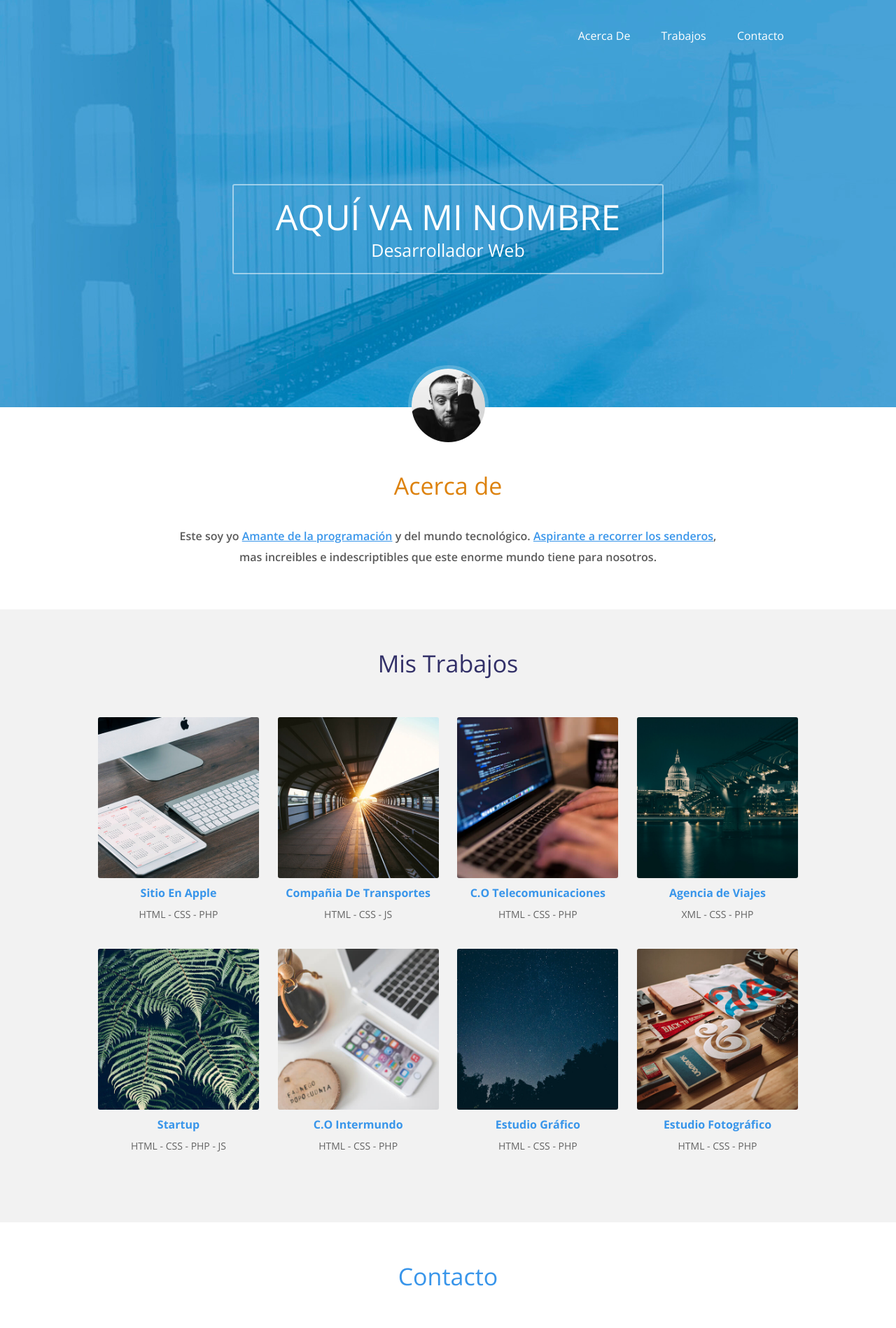
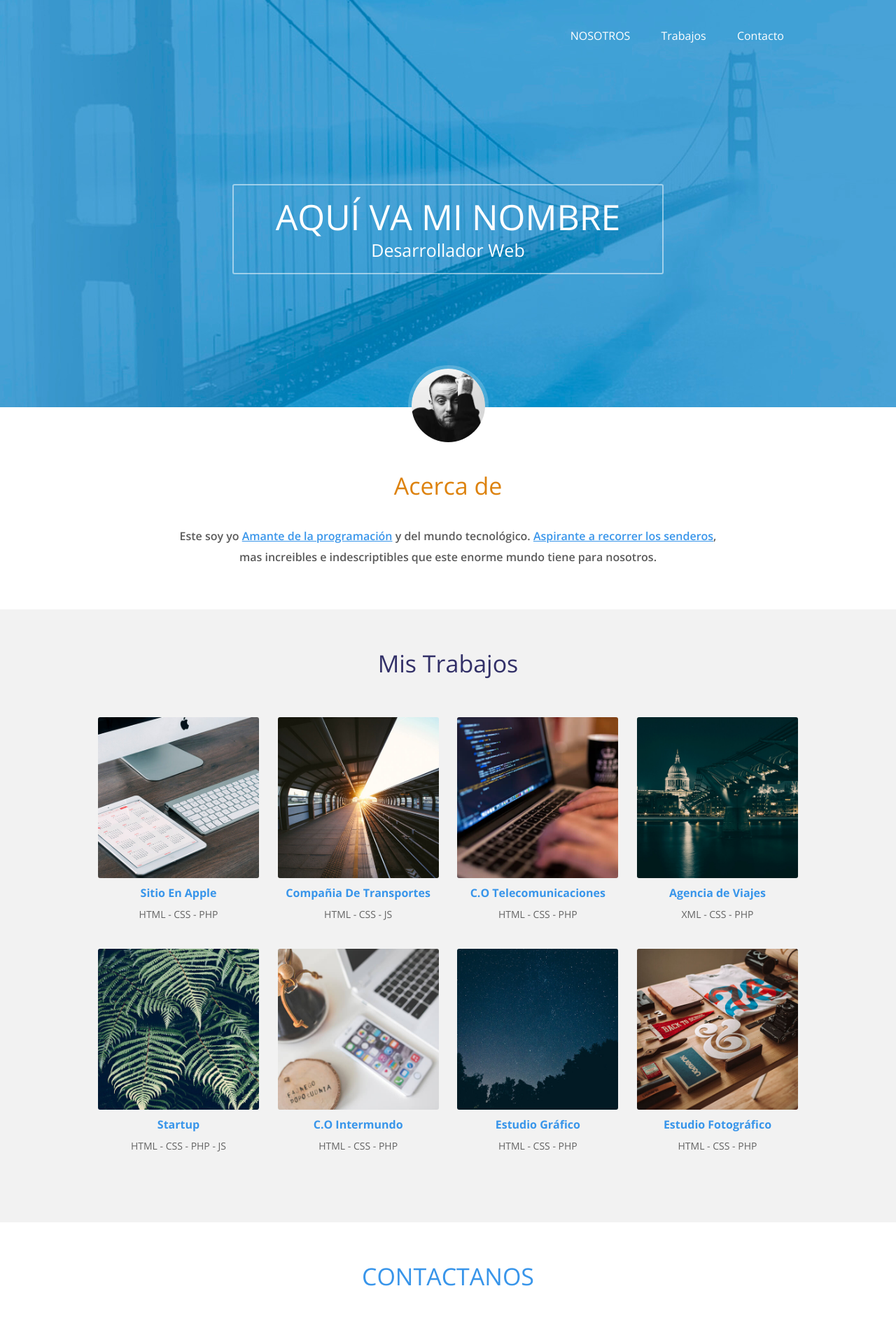
Before and after one commit to Eddy-glitcher/practicaConGit, a plain HTML site: page index.html in a window 1280 px wide. Shown: the top 1898 px of the page at 70% size. Drawn offline with nearby package versions, Linux system fonts and the light colour scheme.

Commit message:
Cambios en otras secciones del index

```diff
--- a/index.html
+++ b/index.html
@@ -13,7 +13,7 @@
 	<header>
 		<div class="contenedor">
 			<nav class="menu">
-				<a href="#acercaDe">Acerca De</a>
+				<a href="#acercaDe">NOSOTROS</a>
 				<a href="#misTrabajos">Trabajos</a>
 				<a href="#contacto">Contacto</a>
 			</nav>
@@ -126,7 +126,7 @@
 	<footer>
 		<div class="contenedor">
 			<section class="contacto" id="contacto">
-				<h3 class="titulo">Contacto</h3>
+				<h3 class="titulo">CONTACTANOS</h3>
 				<form class="formulario" action="">
 					<input type="text" placeholder="Nombre" name="nombre" required>
 					<input type="email" placeholder="Correo" name="correo" required>
```
